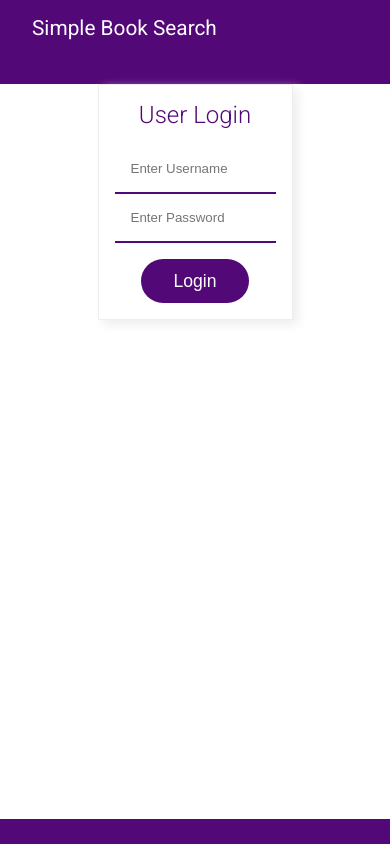
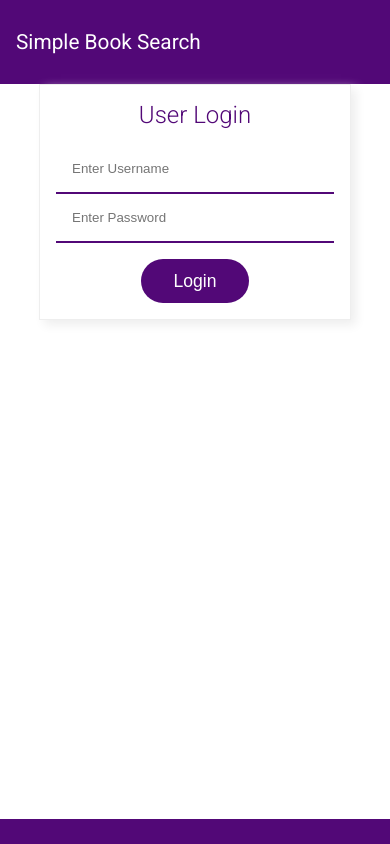
Before and after one commit to anijitsahu/react-app-simple-book-search, a React app: page / in a window 390 px wide. Built offline with nearby package versions, Linux system fonts and the light colour scheme; the HTML template or start-up script is replaced by a standard one.

Commit message:
mobile view improved

```diff
--- a/src/App.js
+++ b/src/App.js
@@ -64,7 +64,7 @@ export default function App() {
 
   return (
     <ApolloProvider client={client}>
-      <header>Simple Book Search</header>
+      <header className="padding-1rem">Simple Book Search</header>
       <main>
         {!tokenReceived ? (
           <Login onTokenReceipt={onTokenReceiptHandler} onNotify={onNotify} />
--- a/src/css/login.css
+++ b/src/css/login.css
@@ -3,7 +3,7 @@
   grid-template-columns: 1fr;
   gap: 1rem;
 
-  width: 50vw;
+  width: 80vw;
   box-shadow: var(--basic-shadow);
 
   margin: auto;
@@ -17,3 +17,9 @@
 .login-button {
   background-color: var(--primary-color);
 }
+
+@media screen and (min-width: 768px) {
+  .login-div {
+    width: 50vw;
+  }
+}
--- a/src/css/modals.css
+++ b/src/css/modals.css
@@ -5,10 +5,10 @@
   display: grid;
   gap: 1rem;
   background-color: #fff;
-  width: 40vw;
+  width: 80vw;
 
   top: 20vh;
-  left: 30%;
+  left: 10%;
   z-index: 2;
 }
 
@@ -25,3 +25,10 @@
 .delete-modal-container {
   z-index: 4;
 }
+
+@media screen and (min-width: 768px) {
+  .basic-modal-container {
+    left: 30%;
+    width: 40vw;
+  }
+}
--- a/src/css/notification.css
+++ b/src/css/notification.css
@@ -3,7 +3,7 @@
   position: fixed;
   z-index: 2;
   background-color: var(--success-background-color);
-  left: 38vw;
+  left: 12vw;
   top: 12vh;
   box-shadow: var(--dark-shadow);
 }
@@ -20,3 +20,9 @@
 .error-title {
   color: var(--error-color);
 }
+
+@media screen and (min-width: 768px) {
+  .notification-container {
+    left: 38vw;
+  }
+}
--- a/src/css/search.css
+++ b/src/css/search.css
@@ -1,7 +1,7 @@
 .search-container {
   border-inline: var(--basic-border);
   box-shadow: var(--basic-shadow);
-  width: 80vw;
+  width: 98vw;
   margin: 0 auto;
   position: relative;
 }
@@ -41,3 +41,9 @@
   font-weight: 700;
   border-bottom: var(--thick-border);
 }
+
+@media screen and (min-width: 768px) {
+  .search-container {
+    width: 80vw;
+  }
+}
--- a/src/css/styles.css
+++ b/src/css/styles.css
@@ -48,9 +48,10 @@ footer {
 header {
   height: 10vh;
   height: 10vh;
-  padding: 1rem 1rem 1rem 2rem;
   color: #fff;
   font-size: 1.3rem;
+  display: grid;
+  align-items: center;
 }
 
 footer {
```
Also changed, not shown: 3 other files (tests, documents, lock files or other folders).
